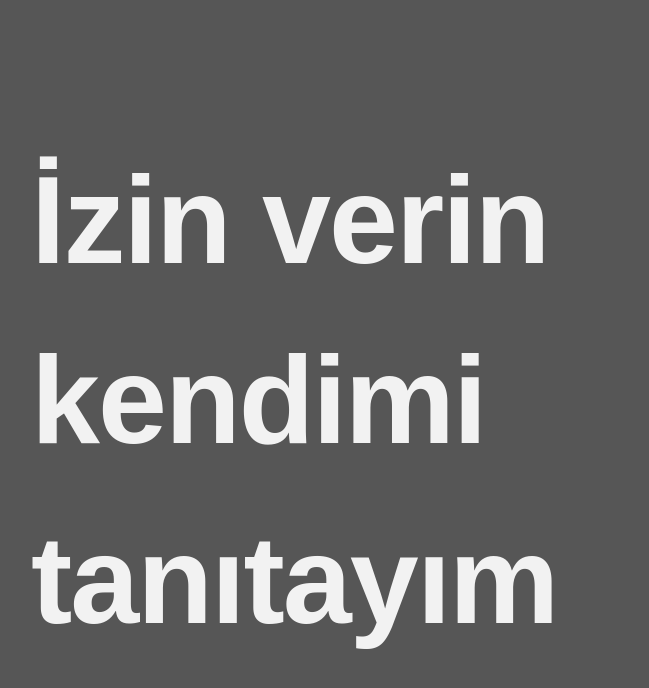
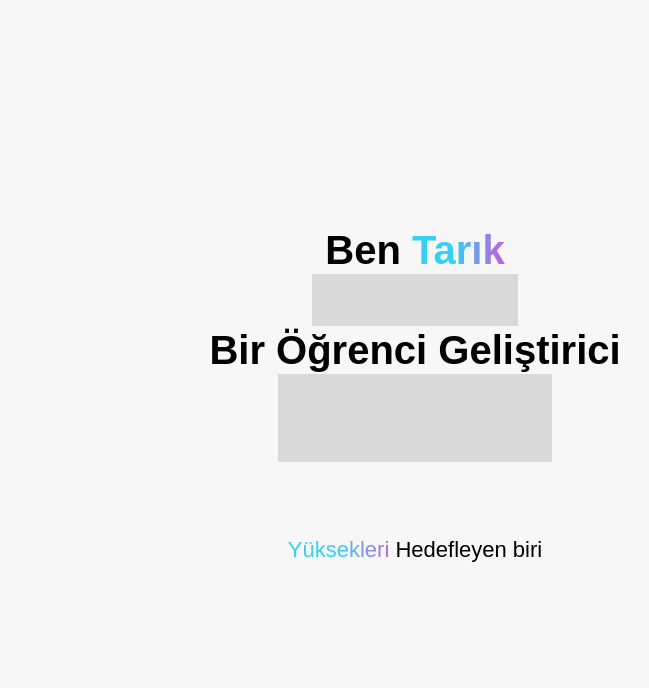
Before and after one commit to IampadquA/Portfolio-Website, a Next.js app in the folder mp-portfolio/: page / in a window 1280 px wide. Shown: the top 688 px of the page, without its empty margins (225-874 px from the left). Built offline with nearby package versions, Linux system fonts and the light colour scheme.

Commit message:
Land Added

```diff
--- a/mp-portfolio/src/app/globals.css
+++ b/mp-portfolio/src/app/globals.css
@@ -9,9 +9,17 @@ body {
 }
 
 .heading0 {
-  @apply font-Onest font-bold text-8xl sm:text-[128px] sm:leading-none leading-[56px] tracking-[-2px];
+  @apply font-Onest font-bold text-8xl sm:text-[128px] sm:leading-none leading-[56px] tracking-[%-2px];
 }
 
 .heading1 {
-  @apply font-Onest font-bold sm:leading-none leading-[56px] tracking-[-2px];
+  @apply font-Onest font-bold sm:leading-none leading-[56px] tracking-[%-2px];
 }
+
+.heading3 {
+  @apply font-Onest font-bold text-[40px] leading-[48px] tracking-[%-2px];
+}
+
+.heading6 {
+  @apply font-Onest font-normal text-[22px] leading-[48px] tracking-[%-2px];
+}
--- a/mp-portfolio/src/app/page.js
+++ b/mp-portfolio/src/app/page.js
@@ -1,5 +1,6 @@
 'use client';
 import IntroSection from "@/components/IntroSection";
+import { Land } from "@/components/Land";
 import { delay, motion } from "framer-motion";
 import { useEffect, useState } from "react";
 
@@ -8,7 +9,7 @@ import { useEffect, useState } from "react";
 export default function Home() {
   return (
     <>
-      <IntroSection />
+      <Land />
     </>
   );
 }
--- a/mp-portfolio/src/components/Land.js
+++ b/mp-portfolio/src/components/Land.js
@@ -2,6 +2,24 @@
 
 export const Land = () => {
   return (
-    <div>Land</div>
+    <div className="flex flex-col items-center w-screen h-screen">
+        <div className="flex flex-col h-full items-center gap-16 justify-center">
+            <div className="flex flex-col heading3 w-auto items-center ">
+                <h1>Ben <label style={{ background: "linear-gradient(91.56deg, #36D0F2 45.16%, #D74EDA 105.51%)",
+                                        WebkitBackgroundClip: "text",
+                                        WebkitTextFillColor: "transparent",}}>Tarık</label> </h1>
+                <div className="w-6/12 h-[52px] bg-placeholder">
+
+                </div>
+                <h2 className="text-center"> Bir Öğrenci Geliştirici</h2>
+                <div className="w-8/12 h-[88px] bg-placeholder">
+                </div>
+            </div>
+            <label className="heading6">
+                <label style={{ background: "linear-gradient(91.56deg, #36D0F2 45.16%, #D74EDA 105.51%)",WebkitBackgroundClip: "text",WebkitTextFillColor: "transparent",}}>Yüksekleri </label>
+                Hedefleyen biri
+            </label>
+        </div>
+    </div>
   )
 }
--- a/mp-portfolio/tailwind.config.js
+++ b/mp-portfolio/tailwind.config.js
@@ -25,7 +25,8 @@ module.exports = {
           "p2" : "rgba(13, 13, 13, 0.7)",
           "p3" : "rgba(13, 13, 13, 0.4)",
           "p4" : "rgba(13, 13, 13, 0.1)",
-        }
+        },
+        "placeholder" : "#D9D9D9",
       },
 
       fontFamily: {
```
